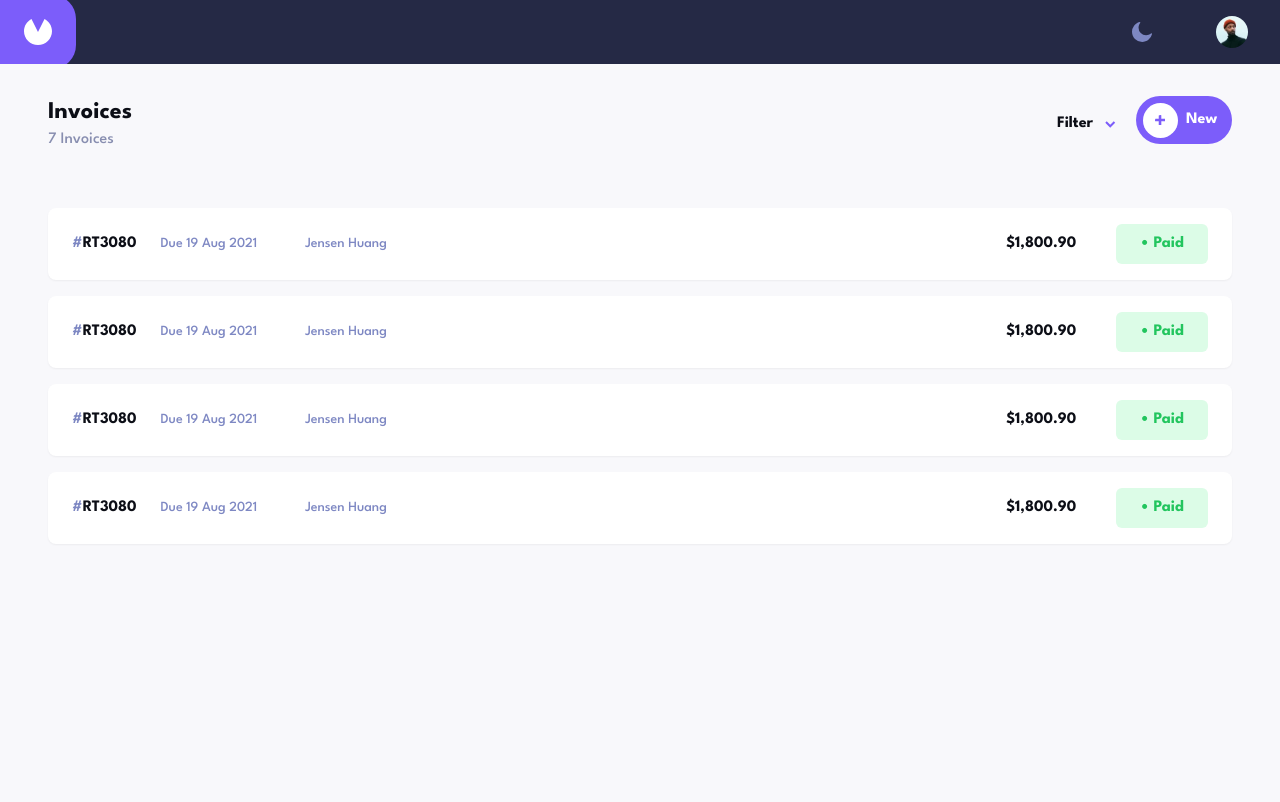
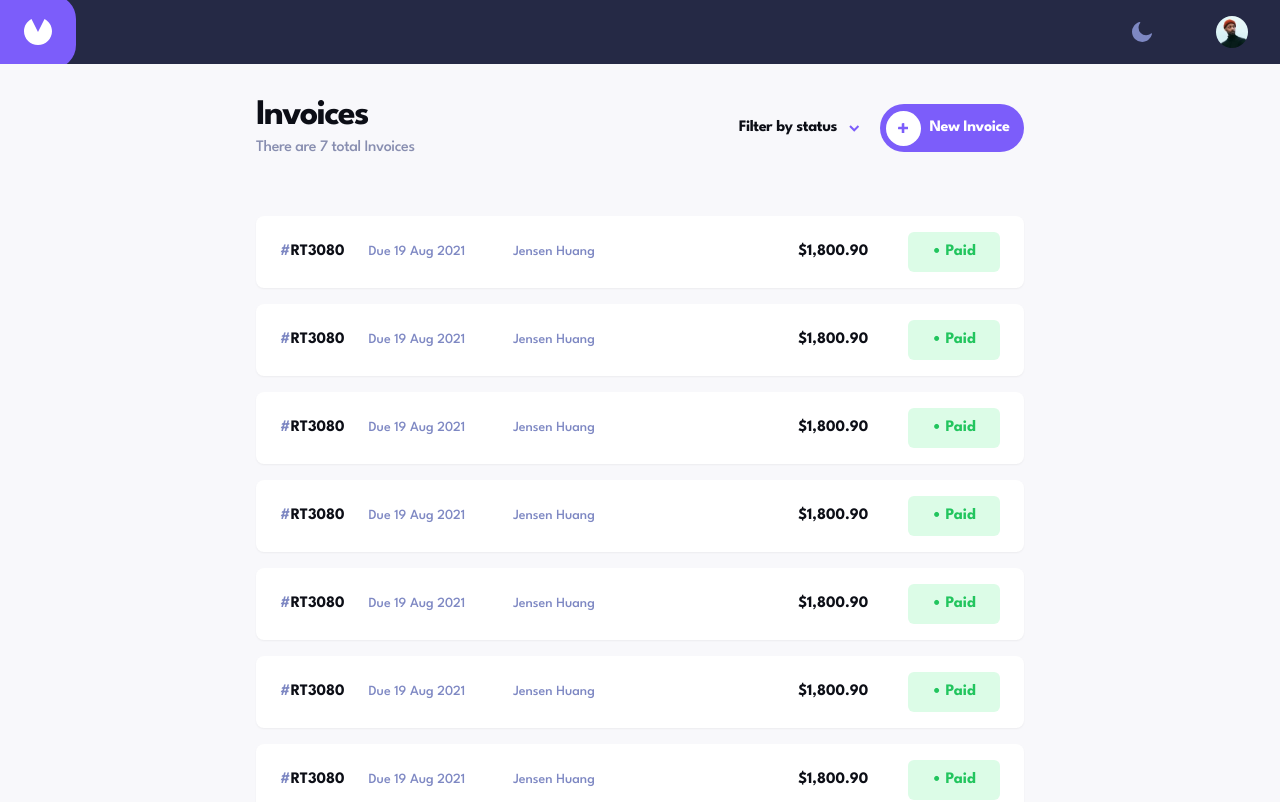
Before and after one commit to JomersDev/invoicely, a React (Vite) app: page / in a window 1280 px wide. Shown: the top 802 px of the page. Built offline with nearby package versions, Linux system fonts and the light colour scheme.

Commit message:
adjusted font sizes and text on tablet screen sizes

```diff
--- a/src/App.jsx
+++ b/src/App.jsx
@@ -6,7 +6,7 @@ import InvoiceList from './Pages/InvoiceList'
 function App() {
 
   return (
-    <div>
+    <div className='lg:flex'>
       <Nav />
       <InvoiceList />
     </div>
--- a/src/Components/Buttons/NewInvoiceBtn.jsx
+++ b/src/Components/Buttons/NewInvoiceBtn.jsx
@@ -2,12 +2,14 @@ import React from "react";
 
 export default function NewInvoiceBtn() {
     return (
-        <button className="flex items-center justify-center w-24 h-12 font-bold text-white bg-violet gap-x-2 rounded-3xl">
+        <button className="flex items-center justify-center w-24 h-12 font-bold text-white bg-violet gap-x-2 rounded-3xl md:w-36">
             <img
                 className="p-3 -ml-2 bg-white rounded-full"
                 src="/icon-plus.svg"
                 alt="plus icon" />
-            <p>New</p>
+            <p className="tracking-tight">
+                New <span className="hidden md:inline-block">Invoice</span>
+            </p>
         </button>
     )
 }
--- a/src/Components/InvoiceList/InvoiceCard.jsx
+++ b/src/Components/InvoiceList/InvoiceCard.jsx
@@ -2,7 +2,7 @@ import React from "react";
 
 export default function InvoiceCard() {
     return (
-        <div className="flex items-center justify-between p-6 bg-white rounded-lg shadow-sm text-chinese-black md:py-4">
+        <div className="flex items-center justify-between w-full max-w-3xl p-6 bg-white rounded-lg shadow-sm text-chinese-black md:py-4">
             <div className="flex flex-col gap-y-6 md:flex-row md:gap-x-6">
                 <p className="font-bold">
                     <span className="text-ube">#</span>RT3080
--- a/src/Components/Nav.jsx
+++ b/src/Components/Nav.jsx
@@ -3,7 +3,7 @@ import React from "react";
 export default function Test() {
 
     return (
-        <nav className="flex items-center justify-between h-16 overflow-hidden bg-light-navy lg:flex-col lg:h-screen lg:w-24 lg:rounded-r-3xl">
+        <nav className="flex items-center justify-between h-16 overflow-hidden bg-light-navy lg:flex-col lg:h-screen lg:w-24 lg:rounded-r-3xl lg:fixed">
             <div className="p-6 bg-violet rounded-r-3xl lg:w-full">
                 <img src="/logo.svg" className="lg:h-10"/>
             </div>
--- a/src/Pages/InvoiceList.jsx
+++ b/src/Pages/InvoiceList.jsx
@@ -4,25 +4,35 @@ import InvoiceCard from "../Components/InvoiceList/InvoiceCard";
 
 export default function InvoiceList() {
     return (
-        <section className="min-h-screen px-6 pt-8 bg-ghost-white md:px-12">
-            <div className="flex justify-between">
+        <section className="min-h-screen px-6 pt-8 bg-ghost-white md:px-12 lg:w-full lg:px-80">
+            <div className="flex items-center justify-between max-w-3xl mx-auto">
                 <div>
-                    <h1 className="text-2xl font-bold text-chinese-black">
+                    <h1 className="text-2xl font-bold tracking-tighter text-chinese-black md:text-4xl">
                         Invoices
                     </h1>
-                    <p className="text-cool-grey ">
-                        7 Invoices
+                    <p className="tracking-tight text-cool-grey">
+                        <span className="hidden md:inline-block">There are </span> 7 <span className="hidden md:inline-block">total </span> Invoices
                     </p>
                 </div>
                 <div className="flex gap-x-5">
                     <div className="flex items-center gap-x-3">
-                        <p className="font-bold text-chinese-black">Filter</p>
+                        <p className="font-bold tracking-tight text-chinese-black">
+                            Filter <span className="hidden md:inline-block">by status</span>
+                        </p>
                         <img src="/icon-arrow-down.svg" alt="down arrow" />
                     </div>
                     <NewInvoiceBtn />
                 </div>
             </div>
-            <div className="flex flex-col mt-8 gap-y-4 md:mt-14">
+            <div className="flex flex-col items-center mt-8 gap-y-4 md:mt-14">
+                <InvoiceCard />
+                <InvoiceCard />
+                <InvoiceCard />
+                <InvoiceCard />
+                <InvoiceCard />
+                <InvoiceCard />
+                <InvoiceCard />
+                <InvoiceCard />
                 <InvoiceCard />
                 <InvoiceCard />
                 <InvoiceCard />
```
